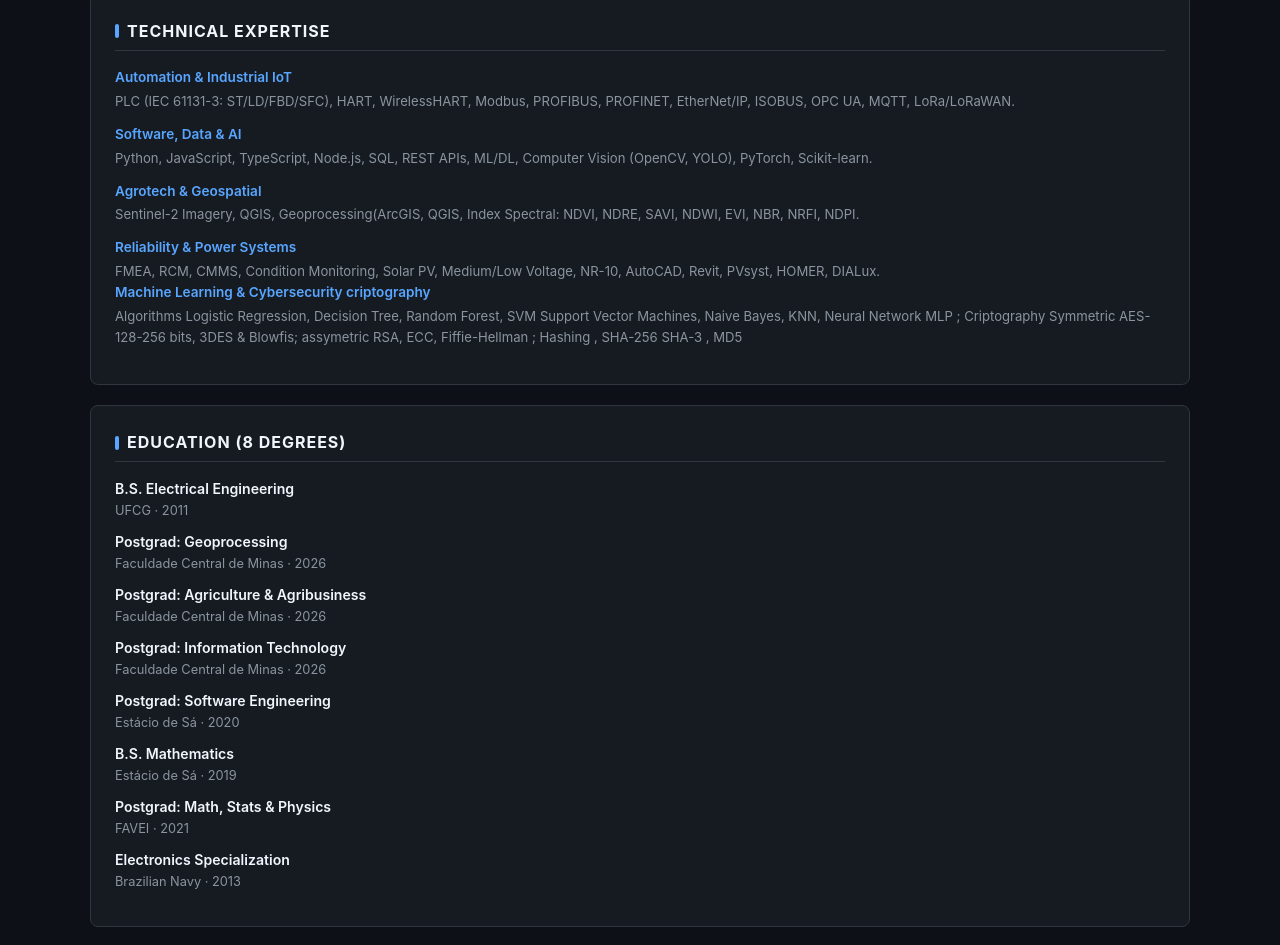
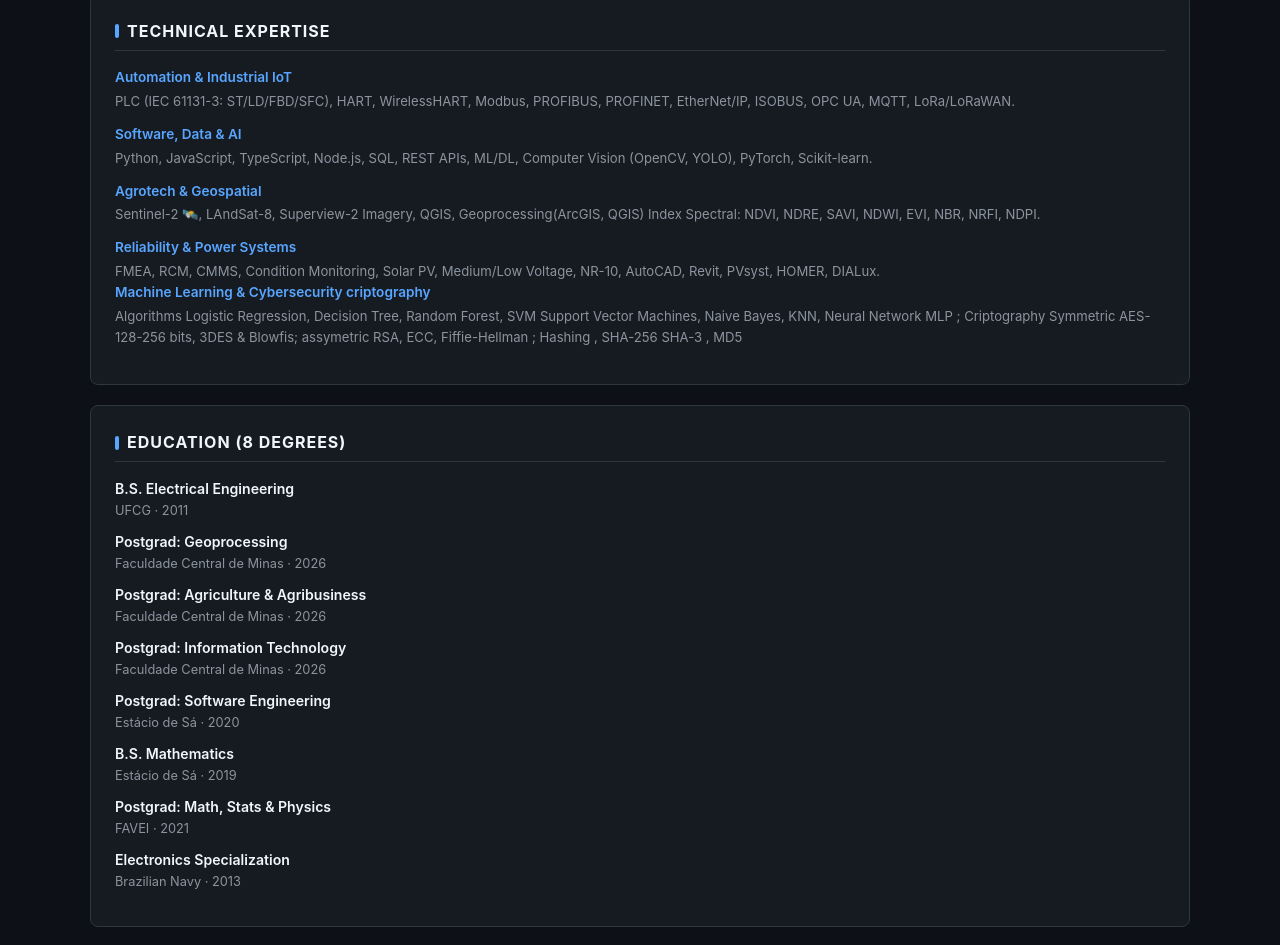
Before and after one commit to guigesaifarm/Resume, a plain HTML site: page index.html in a window 1280 px wide. Shown: the part 1343-2288 px from the top of the page. Drawn offline with Linux system fonts and the light colour scheme.

Commit message:
Update skill description with new imagery sources

```diff
--- a/index.html
+++ b/index.html
@@ -438,7 +438,7 @@
 
           <div class="skill-group">
             <div class="skill-title">Agrotech & Geospatial</div>
-            <div class="skill-desc">Sentinel-2 Imagery, QGIS, Geoprocessing(ArcGIS, QGIS, Index Spectral: NDVI, NDRE, SAVI, NDWI, EVI, NBR, NRFI, NDPI.</div>
+            <div class="skill-desc">Sentinel-2 🛰️, LAndSat-8, Superview-2 Imagery, QGIS, Geoprocessing(ArcGIS, QGIS) Index Spectral: NDVI, NDRE, SAVI, NDWI, EVI, NBR, NRFI, NDPI.</div>
           </div>
 
           <div class="skill-group">
```
